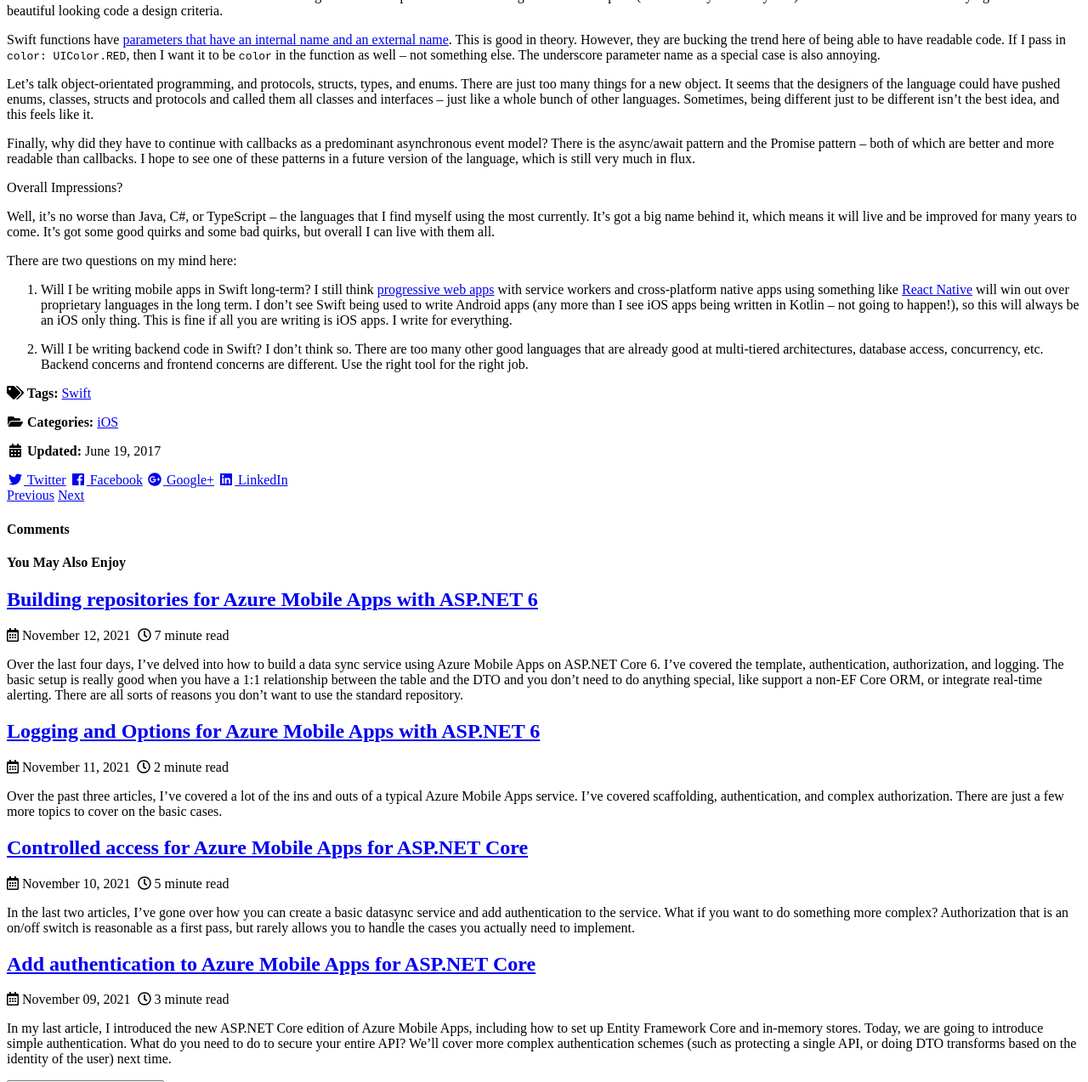
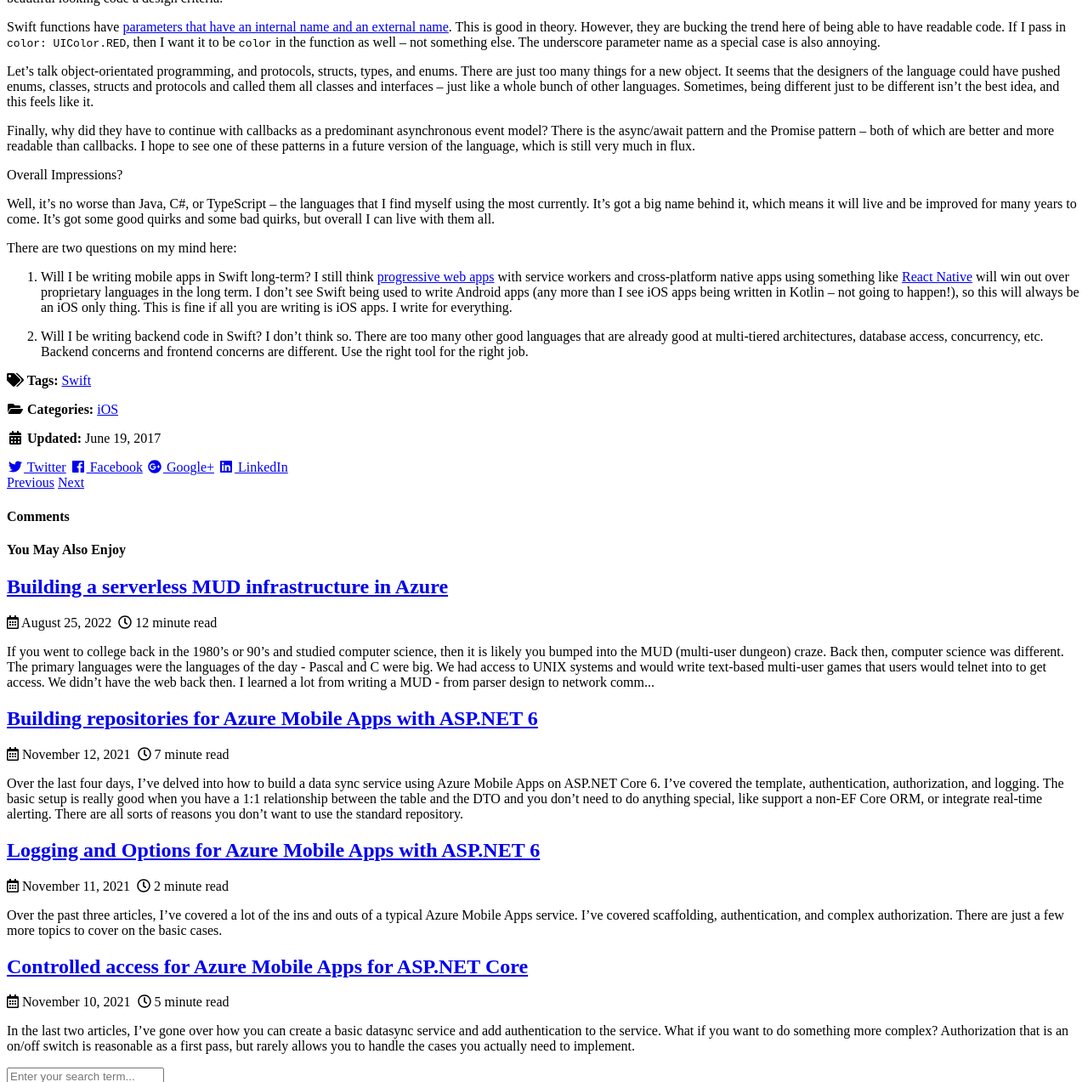
Before and after one commit to adrianhall/adrianhall.github.io, a Jekyll site: the page built from _posts/2017/2017-06-19-the-things-i-like-about-swift.md, in a window 1280 px wide and 1400 px high, scrolled down 1571 px, cut to the strip 0-1273 px from the top of the window. Shown: the whole strip at 85% size. Built offline with Jekyll 4.4.1, drawn with Linux system fonts in a browser that asks for light colours; nearby versions of some CDN libraries; comment, search, counter and statistics services are not loaded; some of the changed lines change nothing that is shown.

Commit message:
8/25/2022 blog post

```diff
--- a/_posts/2017/2017-06-19-the-things-i-like-about-swift.md
+++ b/_posts/2017/2017-06-19-the-things-i-like-about-swift.md
@@ -18,7 +18,7 @@ There are a bunch of things I like about Swift.  The biggest one is proper suppo
 
 {% highlight swift %}
 let π = 3.14159
-let 2 = 2.0
+let r = 2.0
 let area = π * r * r
 {% endhighlight %}
 
--- /dev/null
+++ b/_posts/2022/2022-08-25-building-a-serverless-mud.md
@@ -0,0 +1,116 @@
+---
+title: "Building a serverless MUD infrastructure in Azure"
+categories:
+  - Azure
+tags:
+  - Architecture
+---
+
+If you went to college back in the 1980's or 90's and studied computer science, then it is likely you bumped into the MUD (multi-user dungeon) craze.  Back then, computer science was different.  The primary languages were the languages of the day - Pascal and C were big. We had access to UNIX systems and would write text-based multi-user games that users would telnet into to get access.  We didn't have the web back then.  I learned a lot from writing a MUD - from parser design to network communication. MUDs gave me a life-long passion for programming languages and coding.
+
+The entire system ran from disk on one machine and in one process.  We didn't worry about scaling.
+
+When you connected to the MUD, you were asked for a username and password.  In the better systems, passwords were encrypted using [crypt(3c)](https://www.unix.com/man-page/opensolaris/3C/crypt/), but most just stored them in a file on disk, one per user.  We didn't worry about security.
+
+When we needed to fix things in production, we did it in production - a `kill {PID}` command would gracefully shut down the service, kicking everyone off the service at the same time.  Then we would simply start a new process with the new code.  We didn't worry about down time.
+
+Of course, one can spin up a Linux container and compile the same code that was used back then.  We didn't worry about licensing, but most of them are [open-sourced](http://www.mudbytes.net/) now. But that got me thinking - what would it take to build a MUD today?  I don't mean the code (although I will be thinking about the code in future installments) - but what about the infrastructure?  How would I make a web-accessible service that is scalable, secure, and cheap?
+
+## What goes into a cloud-based MUD?
+
+When I'm thinking about any new application, it helps to break it down into modules that I can think about. So, what's in a MUD?  In essence, it is a client-server application where the client is relatively dumb and the backend server does all the processing.  The complication is that I need to send and receive real-time commands from the server in addition to the more normal request-response type communication from the client.  The application can be either a single-page application (SPA) or a server-based (MVC) based application.  I lean towards a SPA because then I can write additional types of applications (like mobile apps) that use the same backend.
+
+On the backend side, there are three types of data - static information (like the descriptions of the rooms), dynamic data that is not persisted (like whether a door is open or not), and dynamic data that is persisted (like the score that a player has accumulated).   If I have multiple nodes, then all three types of data needs to be the same on all nodes.  In addition to command processing, there are also jobs - non-player characters that need to move around and in-game weather changes, for example.
+
+For security, I'll need some mechanism by which a user can log in and I'd rather it be "someone else's problem" for security identity information.  There really is no reason to be writing your own identity server these days.  Microsoft, Google, Facebook, Twitter, Apple, LinkedIn, GitHub, and others all produce a social media identity server you can use.  There are also consolidators like Okta and Auth0 that you can use to simplify running multiple identity providers.
+
+Finally, there are things "around the edge" that I'll need to think about - Distributed Denial of Service (DDoS) protection, logging and monitoring, and securing secrets all come to mind.  This gives us a blocky-type diagram like this:
+
+![The block diagram for the architecture]({{ site.baseurl }}/assets/images/2022/08-25/image1.png)
+
+There are a lot of decisions to make here, so let's get to it!
+
+## Single-page application or server-based application?
+
+This is a big one that will affect the options you can choose later on.  Once cached, SPAs have faster loading times and can appear to be more responsive to users, especially in low bandwidth scenarios.  With the plethora of tools available in modern browsers, they are easier to debug.  It's also easier to build additional experiences like mobile apps.  However, SPAs do come with some drawbacks.  The initial load of the code is longer (and SPAs are notorious for "code bloat" that doesn't exist in server-side rendered applications).  Finally, there is a problem with caching - your application will not be available after being updated until some time after release, and how long is hard to determine.  Server-=based applications, on the other hand, tend to be less responsive to users because every single request is a round-trip to the server.   You end up writing more server-side code to support mobile apps as well.  However, they load quickly because only the parts necessary to render the page are loaded and you can turn caching off for the code sections, allowing you to quickly update the code when there is a problem and be assured that users are using the new codebase.
+
+None of this determines what language you use to write your app.  The two most common languages are C# and TypeScript for large codebases.  For a single-page application, you can learn the framework of choice - React, Angular, Vue, Svelte, or Blazor (depending on your preferences).  It will all be compiled into a single codebase that can be loaded into the browser from any suitable hosting service.  For server-based applications, you can look at Next.js, Nuxt.js, Express, Meteor, or ASP.NET Core with Razor Pages.  If you choose a single-page application, you will also need to have an API service for running the server-side code, but it can be much more light weight (and again, there are options available).
+
+Overall, I prefer single-page applications as they provide me flexibility in hosting options and the costs can be significantly lower.
+
+## Azure Services
+
+The next step is to consider services that allow me to deliver the front end code to my users so they can run it in their browser and run the service.  Since I'm an Azure user, I will run my entire infrastructure inside Azure.
+
+For identity, I'm going to use Azure Active Directory to allow any Microsoft account access to the service.  For this, I need multiple identities - one for the client and one for each backend service.  Each backend service will have an API exposed and will provide permissions for the client application to access it.
+
+For front-end code hosting:
+
+1. I can include a "static files" section in my API server and host the files together with the APIs.  I like this option in development as it means I can run the app on my local dev box without worrying.
+2. [Static Web Apps](https://azure.microsoft.com/services/app-service/static) allows me to publish direct from GitHub (no publish step required) and provides automated content geo-distribution via CDN.
+3. [Blob Storage](https://azure.microsoft.com/services/storage/blobs) provides a storage container exposed as a web site.  Upload the site to the storage container and access it on the web - simple, but no bells and whistles.
+
+For backend APIs, there are a bunch of options:
+
+1. [Azure Functions](https://azure.microsoft.com/services/functions/) provides the serverless option.  It is priced per function run (e.g. an API call) and there are time limits on each API call, plus a start up time.  This option pairs well with Static Web Apps.  I can combine the web hosting with the functions for a single deployment model.
+2. [Azure Container Apps](https://azure.microsoft.com/services/container-apps/) provides a scale-to-zero container compute model.
+3. [Azure App Service](https://azure.microsoft.com/services/app-service/containers/) also allows you to run containers, but with dedicated hosting.  This is designed for web hosting in mind, so there are a bunch of value-added services to take advantage of.
+4. [Azure App Service](https://azure.microsoft.com/services/app-service/) also allows you to run the web API without containers, again with a mind to web hosting.
+5. [Azure Kubernetes Service](https://azure.microsoft.com/services/kubernetes-service/) is a more traditional Kubernetes cluster management - probably overkill for this project.
+
+Given both the frontend and backend requirements, I'm going to write this as a container and run it on Azure Container Apps.  This gives me a great dev box debugging experience, and allows me to easily and cheaply deploy both the backend and frontend at the same time.
+
+For real-time communications, there are two services:
+
+1. [Web PubSub](https://azure.microsoft.com/services/web-pubsub) is a WebSocket transport.
+2. [SignalR Service](https://azure.microsoft.com/services/signalr-service) is a SignalR transport.
+
+Both services do the job - connecting your client apps to the service backend and handling real-time communication.  Both can handle embedded authentication and both can handle group messaging as well as broadcasts and individual messages. They both cost about the same, although they have different pricing styles (Web PubSub is priced by the KiB of outbound traffic whereas SignalR Service is priced per message).  So it's really a toss up as to which to use.  In terms of ecosystem, SignalR is more aligned eith ASP.NET Core (Blazor Server uses SignalR underneath for communication), whereas WebSockets are more aligned with JavaScript.  However, both protocols can be used from both frameworks.
+
+You could also replicate the SignalR or Web PubSub service by linking nodes to a pub/sub facility (like that provided by Redis Cache or DAPR, used inside Azure Container Apps) - but it's already been done for you, so you might as well take advantage.
+
+> You may think you can save some money by implementing the pub/sub through Redis Cache.  Actually, all you are doing is shifting the cost - the operational cost may go down slightly, but the maintenance costs go up significantly.
+
+Having considered all the compute needs, let's talk about databases.  I have three types of data, but they can all be run inside of a NoSQL database if I wish.  I point all copies of my nodes to the same Cosmos DB and I'm done.  However, there are some more potential design choices.  For example, I could store the static data as JSON blobs in storage instead, caching them with an in-memory cache on each node.  This would be cheaper than Cosmos DB for that data.  I could also cache the static data from Cosmos DB in the same way, so it's not as much a win as you would think.  When it comes to dynamic data, however, transaction costs can kill you.  I need to store the player data persistently, so that is going into some sort of database - there is Azure SQL, PostgreSQL, and MySQL options as well as Cosmos DB.
+
+The interesting question, however, is what to do with the non-persistent dynamic data.  Since I am going to be scaling the containers as needed, there is a probability that I will have multiple nodes, so the data must be synchronized across nodes.  I could store that information in Redis Cache (for instance) so I don't deal with synchronization.  I could also use a pub/sub mechanism to ensure the data changes are broadcast to all nodes, which will then hold the state information in memory. This sort of question becomes a cost vs. benefit type of scenario.  The cost per transaction goes down at the expense of complexity (and the associated problems such complexity brings).
+
+Initially, I'm going to just use a Cosmos DB connection.  If it becomes a problem (in terms of cost or latency), then I will have an abstracted data store that I can adjust to correct the situation.
+
+Finally, let's think about what are the surrounding pieces I need?
+
+* [Azure Key Vault](https://azure.microsoft.com/services/key-vault) let's me store secrets securely.  A cheaper alternative is [Azure App Configuration](https://azure.microsoft.com/services/app-configuration) but doesn't come with the security guarantees.  Key Vault integrates into more services, so I'll use that here.
+* [Azure Monitor](https://azure.microsoft.com/services/monitor) provide the centralized logging and monitoring.  You likely know the log analytics part of this service as Azure App Insights. I'll also be using some other functionality inside Azure Monitor for tracing, alerting, and container insights.
+* [Cost Management](https://azure.microsoft.com/services/cost-management/) allows you to set up a budget for the application and notify you when it goes close to or over budget.  This ensures that you never run an application that gets too expensive.
+* [Azure API Management](https://azure.microsoft.com/services/api-management) provides API type policy management, allowing you to early reject requests and provide API keys for your individual applications.
+* [Azure Front Door](https://azure.microsoft.com/services/frontdoor) is a modern cloud CDN that provides web application firewall (WAF) and robust DDoS protection.
+* [GitHub](https://github.com) provides source code control, issue management, and build/release pipelines, allowing me to use CI/CD on my platform for a hands-off safe deployment.
+
+This makes the final design look like this:
+
+![The Azure diagram for the architecture]({{ site.baseurl }}/assets/images/2022/08-25/image2.png)
+
+## What's it going to cost?
+
+Inevitably, cost comes into any design.  I could have made this architecture really cheap - Static Web Apps, Functions, SignalR Service, and Table Storage making up the main components.  However, this would have compromised on user experience (in the form of start-up cost), resilience, and testability.  The development experience would also be much worse as a lot of the real-time aspects could only be developed in the cloud, resulting in a slower "inner-loop".  The cost would be less than $2/month, however.  If I'm into saving money, that may be worth it.
+
+> When developing, there tends to be two "loops" that the developer goes through - the "inner loop" is when the developer is sitting at their dev box and using an IDE for coding, building, debugging, and testing.  The "outer loop" is when the developer deploys to the cloud for further testing.  The "outer loop" takes much longer.  Developer productivity is achieved by getting the developer to spend as much time in the inner loop as possible.
+
+To get an appropriate pricing, I needed to make some assumptions about the usage.  For example, I thought about "what if 10,000 users played the game consistently?" - I am likely to see about 5-6 REST API calls per user per day, which makes it about 1.5M calls per month (10K x 30 days x 5 requests).  There is likely to be many more messages going over the SignalR service though.  So here is the breakdown (all pricing based on Central US and Pay as you go):
+
+| Service | Scale | Cost per month |
+|:========|:=====:|===============:|
+| Azure Contains Apps | 2M requests | $0.00 |
+| Cosmos DB (Serverless) | 3M RUs + 2GB storage | $1.35 |
+| SignalR Service | Standard (31M messages) | $49.91 |
+| Key Vault | Minimal Usage | $0.03 |
+| API Management | Consumption, 2M calls | $37.80 |
+| Front Door | Classic, 1 region | $5.00 |
+
+This table was produced with the [Azure Pricing Calculator](https://azure.microsoft.com/pricing/calculator/) and may not be accurate when you view this blog, in your region, or with your specific subscription.  Create your own pricing estimate instead of relying on this information.
+
+Having said that, the infrastructure costs come to less than $100/month for a scalable production data-driven application using containers with both API and real-time communication.  The nice thing about scaling with need is that if the customers don't show up, your price goes down.  If you go viral, the price goes up, but you are able to handle the load through the automated scaling.
+
+## Next steps
+
+I'm going to start writing my ASP.NET Core and Blazor applications on my dev box and not worry about infrastructure right now.  However, once I deploy, I know I'll be able to deploy changes quickly and scale up quickly to meet demand.  You can expect more blog posts as I move forward on this!
```
Also changed, not shown: assets/images/2022/08-25/image1.png (added), assets/images/2022/08-25/image2.png (added).
